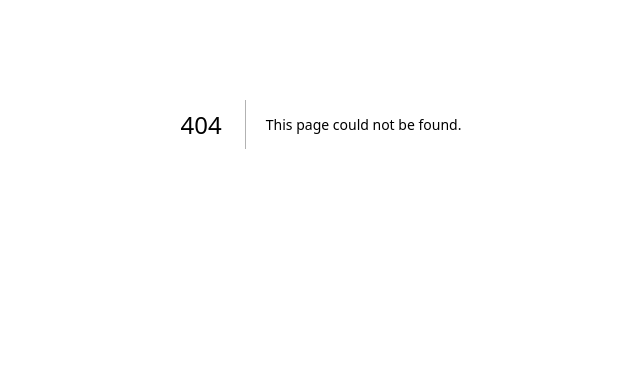
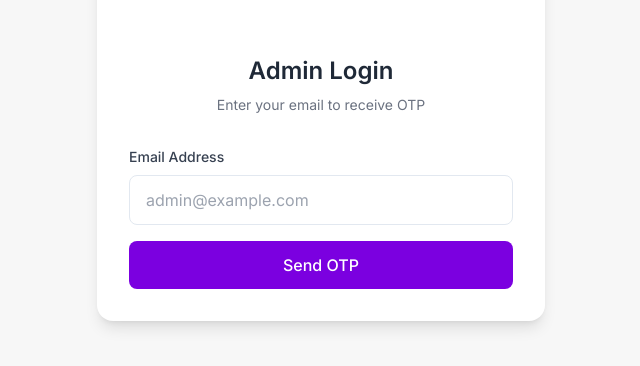
Before and after one commit to Asolinmaso/DI-Wholesale, a Next.js app: page /admin/login in a window 1280 px wide. Before the commit this address had no page. Shown: the part 276-642 px from the top of the page, without its empty margins (319-959 px from the left). Built offline with nearby package versions, Linux system fonts and the light colour scheme.

Commit message:
Add files via upload

```diff
--- /dev/null
+++ b/app/admin/login/page.tsx
@@ -0,0 +1,132 @@
+"use client"
+
+import { useState } from "react"
+import { useRouter } from "next/navigation"
+import Image from "next/image"
+import { sendOTP, verifyOTP } from "@/lib/api"
+
+export default function AdminLoginPage() {
+  const router = useRouter()
+  const [email, setEmail] = useState("")
+  const [otp, setOtp] = useState("")
+  const [step, setStep] = useState<"email" | "otp">("email")
+  const [loading, setLoading] = useState(false)
+  const [error, setError] = useState("")
+  const [otpSent, setOtpSent] = useState(false)
+
+  async function handleSendOTP(e: React.FormEvent) {
+    e.preventDefault()
+    setError("")
+    setLoading(true)
+    try {
+      const data = await sendOTP(email)
+      setOtpSent(true)
+      setStep("otp")
+      if (data.otp) {
+        // In development, show OTP in console
+        console.log("OTP:", data.otp)
+      }
+    } catch (err) {
+      setError(err instanceof Error ? err.message : "Failed to send OTP")
+    } finally {
+      setLoading(false)
+    }
+  }
+
+  async function handleVerifyOTP(e: React.FormEvent) {
+    e.preventDefault()
+    setError("")
+    setLoading(true)
+    try {
+      const data = await verifyOTP(email, otp)
+      // Store token in localStorage
+      localStorage.setItem("admin_token", data.token)
+      localStorage.setItem("admin_email", data.email)
+      // Redirect to admin dashboard
+      router.push("/admin")
+    } catch (err) {
+      setError(err instanceof Error ? err.message : "Invalid OTP")
+    } finally {
+      setLoading(false)
+    }
+  }
+
+  return (
+    <div className="min-h-screen bg-[#F7F7F7] flex items-center justify-center p-4">
+      <div className="bg-white rounded-2xl shadow-lg p-8 w-full max-w-md">
+        <div className="flex flex-col items-center mb-8">
+          <Image src="/Logo2.png" alt="DI Wholesale" width={200} height={80} className="w-auto h-20 object-contain mb-4" unoptimized />
+          <h1 className="text-2xl font-semibold text-gray-800">Admin Login</h1>
+          <p className="text-sm text-gray-500 mt-2">Enter your email to receive OTP</p>
+        </div>
+
+        {error && (
+          <div className="mb-4 p-3 bg-red-100 text-red-700 rounded-lg text-sm">{error}</div>
+        )}
+
+        {step === "email" ? (
+          <form onSubmit={handleSendOTP}>
+            <div className="mb-4">
+              <label className="block text-sm font-medium text-gray-700 mb-2">Email Address</label>
+              <input
+                type="email"
+                value={email}
+                onChange={(e) => setEmail(e.target.value)}
+                className="w-full border rounded-lg px-4 py-3 focus:outline-none focus:ring-2 focus:ring-[#7B00E0]"
+                placeholder="admin@example.com"
+                required
+                disabled={loading}
+              />
+            </div>
+            <button
+              type="submit"
+              disabled={loading}
+              className="w-full bg-[#7B00E0] text-white py-3 rounded-lg font-medium disabled:opacity-50 disabled:cursor-not-allowed hover:bg-[#6a00c7] transition-colors"
+            >
+              {loading ? "Sending..." : "Send OTP"}
+            </button>
+          </form>
+        ) : (
+          <form onSubmit={handleVerifyOTP}>
+            <div className="mb-4">
+              <label className="block text-sm font-medium text-gray-700 mb-2">Enter OTP</label>
+              <input
+                type="text"
+                value={otp}
+                onChange={(e) => setOtp(e.target.value.replace(/\D/g, "").slice(0, 6))}
+                className="w-full border rounded-lg px-4 py-3 text-center text-2xl tracking-widest focus:outline-none focus:ring-2 focus:ring-[#7B00E0]"
+                placeholder="000000"
+                maxLength={6}
+                required
+                disabled={loading}
+              />
+              <p className="text-xs text-gray-500 mt-2 text-center">
+                OTP sent to {email}
+              </p>
+            </div>
+            <button
+              type="submit"
+              disabled={loading || otp.length !== 6}
+              className="w-full bg-[#7B00E0] text-white py-3 rounded-lg font-medium disabled:opacity-50 disabled:cursor-not-allowed hover:bg-[#6a00c7] transition-colors mb-3"
+            >
+              {loading ? "Verifying..." : "Verify OTP"}
+            </button>
+            <button
+              type="button"
+              onClick={() => {
+                setStep("email")
+                setOtp("")
+                setOtpSent(false)
+                setError("")
+              }}
+              className="w-full text-[#7B00E0] py-2 text-sm hover:underline"
+              disabled={loading}
+            >
+              Change Email
+            </button>
+          </form>
+        )}
+      </div>
+    </div>
+  )
+}
--- a/app/admin/page.tsx
+++ b/app/admin/page.tsx
@@ -3,6 +3,7 @@
 import { useState, useEffect } from "react"
 import Image from "next/image"
 import Link from "next/link"
+import { useRouter } from "next/navigation"
 import { Plus, Trash2, Package, FolderOpen, Pencil } from "lucide-react"
 
 // Custom Select Component with custom arrow
@@ -37,12 +38,16 @@ import {
   updateSubProduct,
   deleteSubProduct,
   mediaUrl,
+  verifyToken,
   Category,
   Product,
   SubProduct,
 } from "@/lib/api"
 
 export default function AdminPage() {
+  const router = useRouter()
+  const [authenticated, setAuthenticated] = useState(false)
+  const [checkingAuth, setCheckingAuth] = useState(true)
   const [tab, setTab] = useState<"categories" | "sub-categories" | "products">("categories")
   const [categories, setCategories] = useState<Category[]>([])
   const [subCategories, setSubCategories] = useState<Product[]>([])
@@ -76,24 +81,53 @@ export default function AdminPage() {
   const [editingVariantId, setEditingVariantId] = useState<string | null>(null)
 
   useEffect(() => {
+    // Check authentication
+    const token = localStorage.getItem("admin_token")
+    if (!token) {
+      router.push("/admin/login")
+      return
+    }
+    verifyToken(token)
+      .then(() => {
+        setAuthenticated(true)
+        setCheckingAuth(false)
         fetchCategories()
         fetchSubCategories()
-  }, [])
+      })
+      .catch(() => {
+        localStorage.removeItem("admin_token")
+        localStorage.removeItem("admin_email")
+        router.push("/admin/login")
+      })
+  }, [router])
 
   useEffect(() => {
+    if (authenticated) {
       fetchSubCategories(selectedCategory || undefined)
-  }, [selectedCategory])
+    }
+  }, [selectedCategory, authenticated])
 
   useEffect(() => {
-    if (selectedSubCategory) fetchVariants(selectedSubCategory)
-    else setVariants([])
-  }, [selectedSubCategory])
+    if (authenticated && selectedSubCategory) {
+      fetchVariants(selectedSubCategory)
+    } else if (authenticated) {
+      setVariants([])
+    }
+  }, [selectedSubCategory, authenticated])
 
   useEffect(() => {
-    if (variantCatId) {
+    if (authenticated && variantCatId) {
       fetchSubCategories(variantCatId)
     }
-  }, [variantCatId])
+  }, [variantCatId, authenticated])
+
+  if (checkingAuth || !authenticated) {
+    return (
+      <div className="min-h-screen bg-[#F7F7F7] flex items-center justify-center">
+        <div className="text-gray-500">Checking authentication...</div>
+      </div>
+    )
+  }
 
   async function fetchCategories() {
     try {
@@ -204,15 +238,8 @@ export default function AdminPage() {
 
   async function handleCreateOrUpdateVariant(e: React.FormEvent) {
     e.preventDefault()
-    const selectedCategory = categories.find(c => c._id === variantCatId)
-    const isMedicine = selectedCategory?.name?.toLowerCase().includes("medicine") || selectedCategory?.slug?.toLowerCase().includes("medicine")
+    if (!variantName || !variantCatId) return
 
-    // For medicines, subcategory is not required
-    if (isMedicine) {
-      if (!variantName || !variantCatId) return
-    } else {
-      if (!variantSubCatId || !variantName || !variantCatId) return
-    }
     setLoading(true)
     setError("")
     try {
@@ -226,23 +253,19 @@ export default function AdminPage() {
       form.append("composition", variantComposition || "")
       if (variantImages) Array.from(variantImages).forEach((f) => form.append("images", f))
 
-      const selectedCategory = categories.find(c => c._id === variantCatId)
-      const isMedicine = selectedCategory?.name?.toLowerCase().includes("medicine") || selectedCategory?.slug?.toLowerCase().includes("medicine")
-
-      // For medicines, subcategory is not required in the UI, but API still needs it
-      // If no subcategory selected for medicines, automatically create a default one
+      // Subcategory is optional - if not provided, create or use a default one
       let subCatIdToUse = variantSubCatId
 
-      if (isMedicine && !subCatIdToUse) {
-        // Try to find the first subcategory for this medicine category
+      if (!subCatIdToUse) {
+        // Try to find the first subcategory for this category
         const firstSubCat = subCategories.find(p => p.categoryId === variantCatId)
         if (firstSubCat) {
           subCatIdToUse = firstSubCat._id
         } else {
-          // Automatically create a default subcategory for medicines
+          // Automatically create a default subcategory
           try {
             const defaultSubCatForm = new FormData()
-            defaultSubCatForm.append("name", "General Medicines")
+            defaultSubCatForm.append("name", "General")
             defaultSubCatForm.append("categoryId", variantCatId)
             const newSubCat = await createProduct(defaultSubCatForm)
             subCatIdToUse = newSubCat._id
@@ -252,10 +275,6 @@ export default function AdminPage() {
             throw new Error("Failed to create default subcategory. Please create a subcategory manually first.")
           }
         }
-      }
-
-      if (!subCatIdToUse) {
-        throw new Error("Sub-Category is required")
       }
 
       if (editingVariantId) await updateSubProduct(subCatIdToUse, editingVariantId, form)
@@ -348,7 +367,17 @@ export default function AdminPage() {
       <div className="flex-1">
         <header className="h-[88px] bg-[#7B00E0] text-white flex items-center px-10">
           <h1 className="text-3xl font-medium">Admin Dashboard</h1>
-          <div className="ml-auto">
+          <div className="ml-auto flex items-center gap-4">
+            <button
+              onClick={() => {
+                localStorage.removeItem("admin_token")
+                localStorage.removeItem("admin_email")
+                router.push("/admin/login")
+              }}
+              className="text-white/90 hover:text-white underline"
+            >
+              Logout
+            </button>
             <Link href="/" className="underline text-white/90 hover:text-white">
               Back to Site
             </Link>
@@ -609,7 +638,7 @@ export default function AdminPage() {
                     </CustomSelect>
                   </div>
                   <div>
-                    <label className="block text-sm font-medium text-gray-700 mb-1">Product Image :</label>
+                    <label className="block text-sm font-medium text-gray-700 mb-1">Product Image (Optional) :</label>
                     <div className="border border-gray-300 rounded-lg bg-gray-50 flex items-center overflow-hidden">
                       <input
                         type="file"
@@ -626,7 +655,7 @@ export default function AdminPage() {
                         <span>Upload File</span>
                       </label>
                       <span className="text-gray-400 text-sm px-4 flex-1">
-                        {variantImages && variantImages.length > 0 ? `${variantImages.length} file(s) chosen` : "No file Chosen"}
+                        {variantImages && variantImages.length > 0 ? `${variantImages.length} file(s) chosen` : "No file Chosen (Default: Logo2.png)"}
                       </span>
                     </div>
                   </div>
@@ -634,18 +663,16 @@ export default function AdminPage() {
                     const selectedCategory = categories.find(c => c._id === variantCatId)
                     const isMedicine = selectedCategory?.name?.toLowerCase().includes("medicine") || selectedCategory?.slug?.toLowerCase().includes("medicine")
 
-                    // Hide Sub-Category field for medicines
-                    if (!isMedicine) {
+                    // Sub-Category is optional for all categories
                     return (
                       <div>
-                          <label className="block text-sm font-medium text-gray-700 mb-1">Select Sub-Category :</label>
+                        <label className="block text-sm font-medium text-gray-700 mb-1">Select Sub-Category (Optional) :</label>
                         <CustomSelect
                           value={variantSubCatId}
                           onChange={(e) => setVariantSubCatId(e.target.value)}
-                            required
                           disabled={!variantCatId}
                         >
-                            <option value="">Select Sub-Category</option>
+                          <option value="">Select Sub-Category (Optional)</option>
                           {subCategories
                             .filter((p) => !variantCatId || p.categoryId === variantCatId)
                             .map((p) => (
@@ -656,8 +683,6 @@ export default function AdminPage() {
                         </CustomSelect>
                       </div>
                     )
-                    }
-                    return null
                   })()}
                   {/* Minimum Quantity - shown for all categories */}
                   <div>
@@ -806,7 +831,14 @@ export default function AdminPage() {
                             unoptimized
                           />
                         ) : (
-                          <div className="w-16 h-16 rounded-lg bg-gray-100" />
+                          <Image
+                            src="/Logo2.png"
+                            alt={v.name}
+                            width={64}
+                            height={64}
+                            className="w-16 h-16 object-contain rounded-lg"
+                            unoptimized
+                          />
                         )}
                         <div className="flex-1">
                           <p className="text-lg font-medium">{v.name}</p>
--- a/app/products/[slug]/[productId]/page.tsx
+++ b/app/products/[slug]/[productId]/page.tsx
@@ -157,7 +157,7 @@ export default function SubProductsListPage() {
               >
                 <div className="relative w-full h-[260px] bg-gray-50">
                   <Image
-                    src={subProduct.images?.[0] ? mediaUrl(subProduct.images[0]) : "/our_products/Surgical_Instruments.jpg"}
+                    src={subProduct.images?.[0] ? mediaUrl(subProduct.images[0]) : "/Logo2.png"}
                     alt={subProduct.name}
                     fill
                     className="object-contain p-6"
--- a/app/products/[slug]/[productId]/sub/[subId]/page.tsx
+++ b/app/products/[slug]/[productId]/sub/[subId]/page.tsx
@@ -186,7 +186,7 @@ export default function SubProductDetailPage() {
           <div className="bg-gray-50 rounded-2xl p-8 flex flex-col items-center justify-center gap-4">
             <div className="relative w-full h-[350px]">
               <Image
-                src={subProduct.images?.[0] ? mediaUrl(subProduct.images[0]) : "/our_products/Surgical_Instruments.jpg"}
+                src={subProduct.images?.[0] ? mediaUrl(subProduct.images[0]) : "/Logo2.png"}
                 alt={subProduct.name}
                 fill
                 className="object-contain"
--- a/app/products/[slug]/[productId]/subproducts/page.tsx
+++ b/app/products/[slug]/[productId]/subproducts/page.tsx
@@ -143,7 +143,7 @@ export default function SubProductsPage() {
               >
                 <div className="relative w-full h-[260px] bg-gray-50">
                   <Image
-                    src={subProduct.images?.[0] ? mediaUrl(subProduct.images[0]) : "/our_products/Surgical_Instruments.jpg"}
+                    src={subProduct.images?.[0] ? mediaUrl(subProduct.images[0]) : "/Logo2.png"}
                     alt={subProduct.name}
                     fill
                     className="object-contain p-6"
--- a/app/products/[slug]/page.tsx
+++ b/app/products/[slug]/page.tsx
@@ -110,7 +110,7 @@ export default function CategoryProductsPage() {
               >
                 <div className="relative w-full h-[160px] md:h-[200px] bg-gray-100">
                   <Image
-                    src={product.images?.[0] ? mediaUrl(product.images[0]) : "/our_products/Surgical_Instruments.jpg"}
+                    src={product.images?.[0] ? mediaUrl(product.images[0]) : "/Logo2.png"}
                     alt={product.name}
                     fill
                     className="object-contain p-4"
--- a/lib/api.ts
+++ b/lib/api.ts
@@ -146,3 +146,31 @@ export async function updateSubProduct(productId: string, subId: string, form: F
 export async function deleteSubProduct(productId: string, subId: string): Promise<void> {
   await fetchJson(apiUrl(`/api/products/${productId}/sub-products/${subId}`), { method: "DELETE" })
 }
+
+// Auth functions
+export async function sendOTP(email: string): Promise<{ message: string; otp?: string }> {
+  const res = await fetchJson<{ message: string; otp?: string }>(apiUrl("/api/auth/send-otp"), {
+    method: "POST",
+    headers: { "Content-Type": "application/json" },
+    body: JSON.stringify({ email }),
+  })
+  return res
+}
+
+export async function verifyOTP(email: string, otp: string): Promise<{ token: string; email: string }> {
+  const res = await fetchJson<{ token: string; email: string }>(apiUrl("/api/auth/verify-otp"), {
+    method: "POST",
+    headers: { "Content-Type": "application/json" },
+    body: JSON.stringify({ email, otp }),
+  })
+  return res
+}
+
+export async function verifyToken(token: string): Promise<{ valid: boolean; email: string }> {
+  const res = await fetchJson<{ valid: boolean; email: string }>(apiUrl("/api/auth/verify-token"), {
+    method: "POST",
+    headers: { "Content-Type": "application/json" },
+    body: JSON.stringify({ token }),
+  })
+  return res
+}
--- a/tailwind.config.ts
+++ b/tailwind.config.ts
@@ -74,11 +74,46 @@ const config = {
           "0%": { transform: "translateX(0)" },
           "100%": { transform: "translateX(-50%)" },
         },
+        "fade-in": {
+          "0%": { opacity: "0" },
+          "100%": { opacity: "1" },
+        },
+        "fade-in-up": {
+          "0%": { opacity: "0", transform: "translateY(32px)" },
+          "100%": { opacity: "1", transform: "translateY(0)" },
+        },
+        "fade-in-down": {
+          "0%": { opacity: "0", transform: "translateY(-32px)" },
+          "100%": { opacity: "1", transform: "translateY(0)" },
+        },
+        "fade-in-left": {
+          "0%": { opacity: "0", transform: "translateX(-32px)" },
+          "100%": { opacity: "1", transform: "translateX(0)" },
+        },
+        "fade-in-right": {
+          "0%": { opacity: "0", transform: "translateX(32px)" },
+          "100%": { opacity: "1", transform: "translateX(0)" },
+        },
+        "scale-in": {
+          "0%": { opacity: "0", transform: "scale(0.95)" },
+          "100%": { opacity: "1", transform: "scale(1)" },
+        },
+        "slide-up": {
+          "0%": { opacity: "0", transform: "translateY(48px)" },
+          "100%": { opacity: "1", transform: "translateY(0)" },
+        },
       },
       animation: {
         "accordion-down": "accordion-down 0.2s ease-out",
         "accordion-up": "accordion-up 0.2s ease-out",
         "scroll": "scroll 30s linear infinite",
+        "fade-in": "fade-in 0.6s ease-out",
+        "fade-in-up": "fade-in-up 0.6s ease-out",
+        "fade-in-down": "fade-in-down 0.6s ease-out",
+        "fade-in-left": "fade-in-left 0.6s ease-out",
+        "fade-in-right": "fade-in-right 0.6s ease-out",
+        "scale-in": "scale-in 0.6s ease-out",
+        "slide-up": "slide-up 0.6s ease-out",
       },
     },
   },
```
Lines whose indentation alone changed are shown as unchanged.
